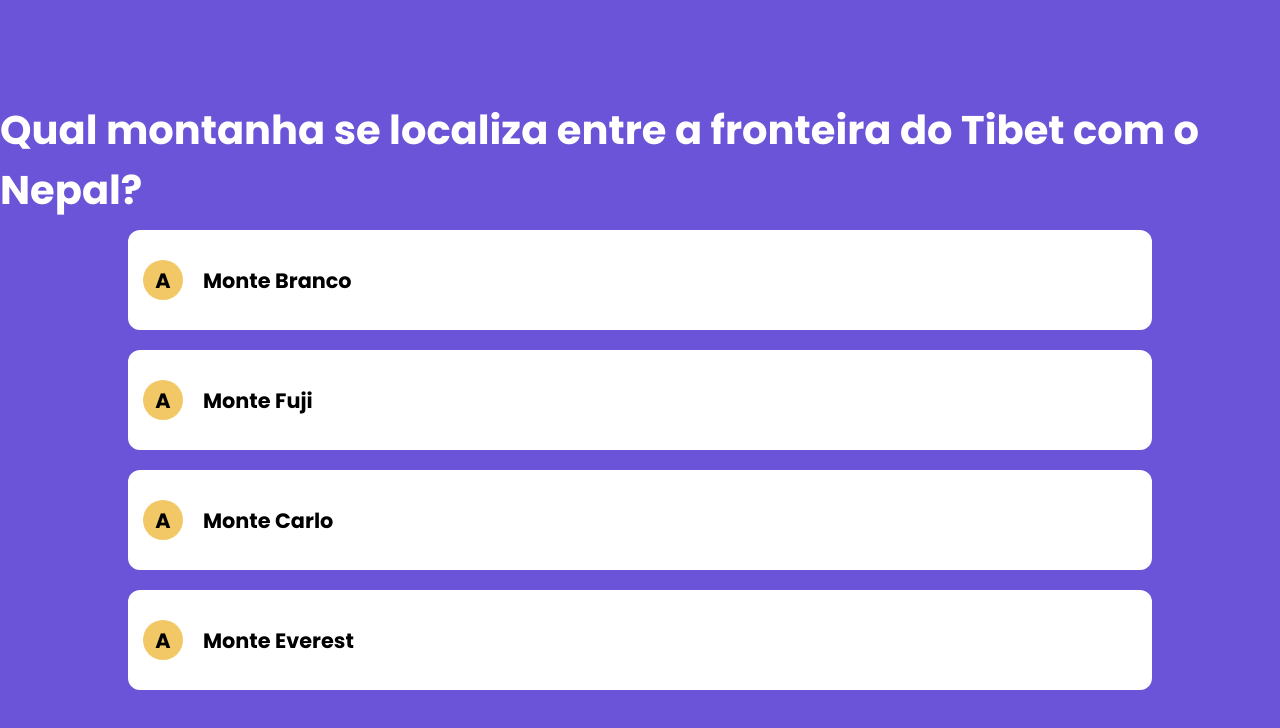
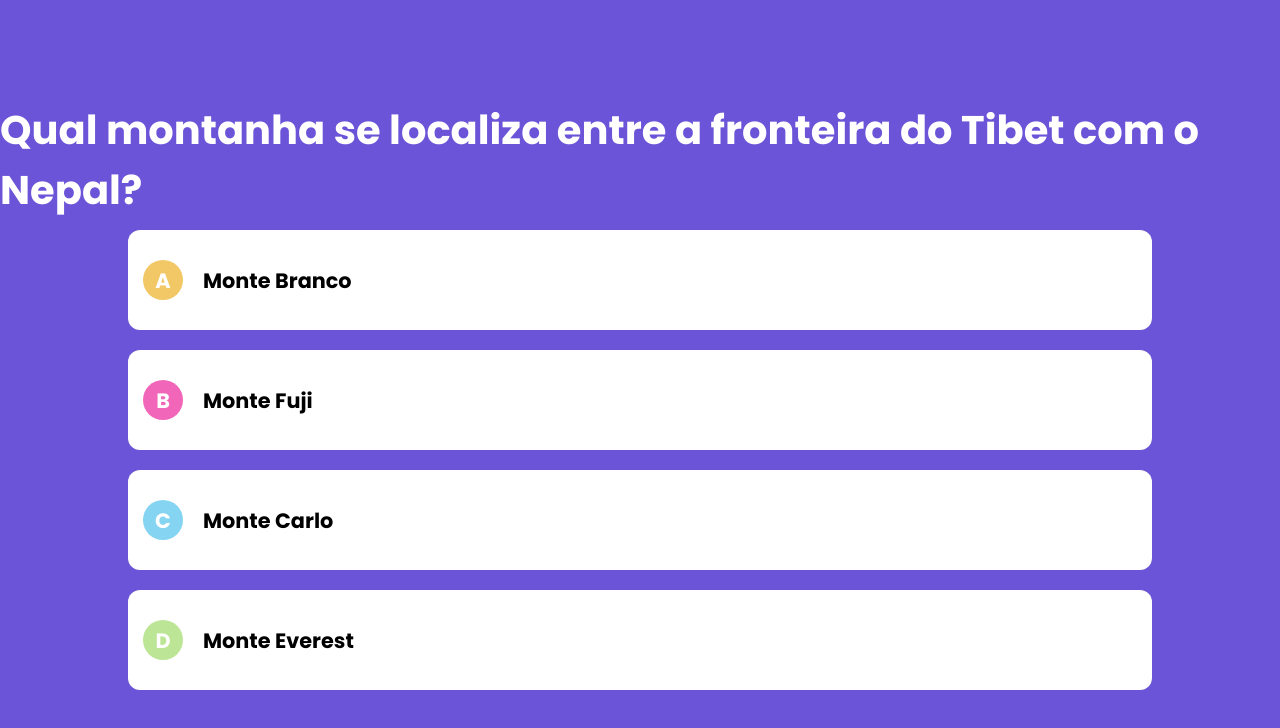
Before and after one commit to heberGustavo/quiz-web, a Next.js app: page / in a window 1280 px wide. Shown: the top 728 px of the page. Built offline with nearby package versions, Linux system fonts and the light colour scheme.

Commit message:
Create routine to get the selected element

```diff
--- a/components/Questao.tsx
+++ b/components/Questao.tsx
@@ -4,8 +4,16 @@
 import Enunciado from "./Enunciado";
 import Resposta from "./Resposta";
 
+const letras = [
+    { valor: "A", cor: "#F2C866" },
+    { valor: "B", cor: "#F266BA" },
+    { valor: "C", cor: "#85D4F2" },
+    { valor: "D", cor: "#BCE596" },
+]
+
 interface QuestaoProps {
     valor: QuestaoModel;
+    respostaFornecida: (indice: number) => void
 }
 
 export default function Questao(props: QuestaoProps) {
@@ -17,8 +25,9 @@
                 key={i}
                 valor={resposta}
                 indice={i}
-                letra="A"
-                corFundoLetra="#F2C866"
+                letra={letras[i].valor}
+                corFundoLetra={letras[i].cor}
+                respostaFornecida={props.respostaFornecida}
             />
         })
     }
--- a/components/Resposta.tsx
+++ b/components/Resposta.tsx
@@ -6,13 +6,14 @@
     indice: number;
     letra: string;
     corFundoLetra: string;
+    respostaFornecida: (indice: number) => void
 }
 
 export default function Resposta(props: RespostaProps) {
     const resposta = props.valor;
 
     return (
-        <div className={styles.resposta}>
+        <div className={styles.resposta} onClick={() => props.respostaFornecida(props.indice)}>
             <div className={styles.conteudoResposta}>
                 <div className={styles.frente}>
                     <div className={styles.letra} style={{ backgroundColor: props.corFundoLetra }}>
--- a/src/pages/index.tsx
+++ b/src/pages/index.tsx
@@ -1,9 +1,9 @@
+import { useState } from "react";
 import Questao from "../../components/Questao";
 import QuestaoModel from "../../model/questao";
 import RespostaModel from "../../model/resposta";
 
-export default function Home() {
-  const questaoTeste = new QuestaoModel(
+const questaoMock = new QuestaoModel(
   212,
   "Qual montanha se localiza entre a fronteira do Tibet com o Nepal?",
   [
@@ -14,6 +14,14 @@
   ]
 );
 
+export default function Home() {
+  const [questao, setQuestao] = useState(questaoMock);
+
+  function respostaFornecida(indice: number) {
+    console.log(indice)
+    setQuestao(questao.responderCom(indice))
+  }
+
   return (
     <div style={{
       display: "flex",
@@ -21,7 +29,7 @@
       alignItems: "center",
       height: "100vh"
     }}>
-      <Questao valor={questaoTeste} />
+      <Questao valor={questaoMock} respostaFornecida={respostaFornecida} />
     </div>
   );
 }
--- a/src/styles/Resposta.module.css
+++ b/src/styles/Resposta.module.css
@@ -38,6 +38,7 @@
     font-size: 1.3rem;
     font-weight: 700;
     margin-right: 20px;
+    color: #fff;
 }
 
 .valor {
```
Lines whose indentation alone changed are shown as unchanged.
